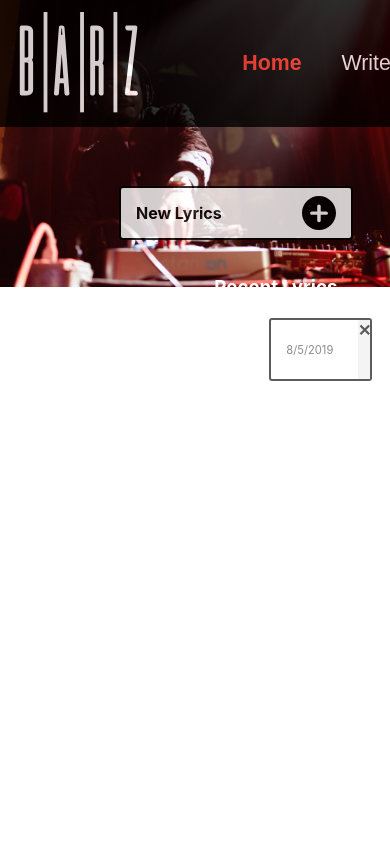
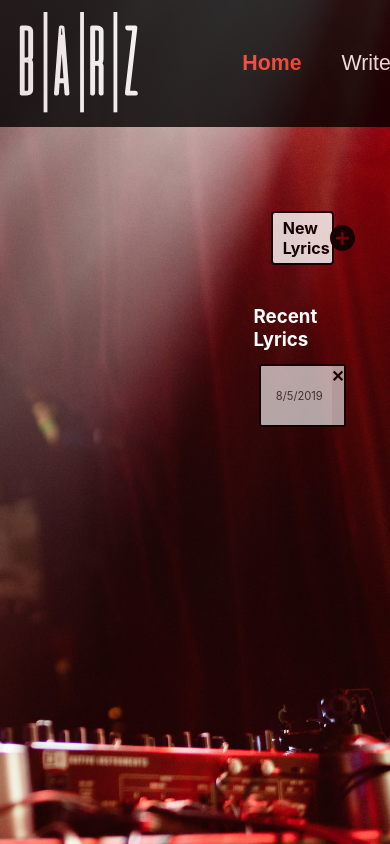
Before and after one commit to rumizen/barz-redux, a React (Create React App) app: page / in a window 390 px wide. Built offline with nearby package versions, Linux system fonts and the light colour scheme; a web font is replaced by a local one.

Commit message:
Add breakpoints and fix minor responsive bugs

```diff
--- a/src/components/HelpPage/HelpPage.scss
+++ b/src/components/HelpPage/HelpPage.scss
@@ -1,6 +1,6 @@
-@import '../../index.scss';
-@import url('https://fonts.googleapis.com/css?family=Rock+Salt&display=swap');
-@import url('https://fonts.googleapis.com/css?family=Muli&display=swap');
+@import "../../index.scss";
+@import url("https://fonts.googleapis.com/css?family=Rock+Salt&display=swap");
+@import url("https://fonts.googleapis.com/css?family=Muli&display=swap");
 
 .help-page-wrapper {
   background-color: white;
@@ -9,11 +9,15 @@
   display: flex;
   flex-direction: column;
   align-items: center;
-};
+  img {
+    max-width: 100%;
+    height: auto;
+  }
+}
 
 .help-page-title {
   margin: 10px 0px 20px 0px;
-  font-family: 'Rock Salt', cursive;
+  font-family: "Rock Salt", cursive;
   font-size: 2rem;
   color: $third-background;
 }
@@ -31,12 +35,12 @@
   position: fixed;
   background-color: white;
   width: 80vw;
-  opacity: .9;
+  opacity: 0.9;
   border: solid black 2px;
   border-radius: 4px;
   height: 80vh;
   overflow-y: scroll;
-  box-shadow: 10px 10px 28px -14px rgba(77,77,77,1);
+  box-shadow: 10px 10px 28px -14px rgba(77, 77, 77, 1);
 }
 
 .help-page::-webkit-scrollbar {
@@ -52,7 +56,7 @@
   h3 {
     color: $third-background;
     font-size: 1.6rem;
-    font-family: 'Muli', sans-serif;
+    font-family: "Muli", sans-serif;
   }
   p {
     text-align: center;
@@ -61,3 +65,17 @@
     border-radius: 8px;
   }
 }
+
+@media screen and (max-width: 1350px) {
+  .help-page-wrapper {
+    background-color: white;
+    position: fixed;
+    width: 100%;
+    display: flex;
+    flex-direction: column;
+    align-items: center;
+    img {
+      display: none;
+    }
+  }
+}
--- a/src/containers/HomePage/HomePage.js
+++ b/src/containers/HomePage/HomePage.js
@@ -18,7 +18,13 @@ export class HomePage extends Component {
       date: new Date().toLocaleDateString("en-US"),
       id: Date.now(),
       active: true,
-      sections: [{ title: "Verse", id: sectionId, bars: [{ id: Date.now(), text: "", sectionId: sectionId }] }]
+      sections: [
+        {
+          title: "Verse",
+          id: sectionId,
+          bars: [{ id: Date.now(), text: "", sectionId: sectionId }]
+        }
+      ]
     };
     localStorage.setItem(
       "barzLyrics",
@@ -43,12 +49,12 @@ export class HomePage extends Component {
 
     return (
       <main className="home-page">
-        <div className="home-page-image">
         <img
+          className="home-page-main-img"
           src="./images/djSmall.jpg"
           alt="a DJ on his turntable with a spotlight shining on him and a background of red stage lights"
         />
-        </div>
+        <section className="home-page-interface">
           <div
             id="createNewLyric"
             className="home-page-write-btn"
@@ -64,6 +70,7 @@ export class HomePage extends Component {
           </div>
           <h3 className="recent-lyrics">Recent Lyrics</h3>
           <section className="home-page-lyrics-wrapper">{allLyrics}</section>
+        </section>
       </main>
     );
   }
--- a/src/containers/HomePage/HomePage.scss
+++ b/src/containers/HomePage/HomePage.scss
@@ -1,66 +1,81 @@
-@import '../../index.scss';
+@import "../../index.scss";
 
 .home-page {
   display: flex;
   justify-content: flex-end;
+  .home-page-main-img {
+    position: fixed;
+    z-index: 0;
+    max-width: 100%;
+    height: auto;
+  }
+}
+
+.home-page-interface {
+  display: flex;
+  flex-direction: column;
+  align-items: center;
+  position: relative;
+  top: 15vh;
+  margin: 10vh 10vw;
+  width: 25vw;
 }
 
 .home-page-lyrics-wrapper {
-  margin-top: 20px;
   display: flex;
   flex-direction: column;
   align-items: center;
   padding: 3px;
-  top: 35vh;
-  right: 2vw;
-  position: fixed;
-  z-index: 5;
   height: 55vh;
-  width: 29.9vw;
   overflow-y: scroll;
-  opacity: .8;
+  opacity: 0.8;
+  width: 100%;
+}
+
+.recent-lyrics {
+  color: white;
+  margin: 40px 0px 10px 0px;
+}
+
+.home-page-write-btn {
+  display: flex;
+  justify-content: space-between;
+  align-items: center;
+  height: 50px;
+  width: 10vw;
+  outline: none;
+  font-size: 12pt;
+  font-weight: 700;
+  background-color: white;
   border-radius: 4px;
+  border: solid black 2px;
+  padding: 0px 10px;
+  opacity: 0.8;
+  &:hover {
+    opacity: 0.7;
+    cursor: pointer;
+    background-color: $third-background;
+    color: white;
+  }
+  .home-page-write-btn-icon {
+    height: 3vh;
+    // margin-left: 170px;
+  }
 }
 
 .home-page-lyrics-wrapper::-webkit-scrollbar {
   width: 0 !important;
 }
 
-.recent-lyrics {
-  top: 28vh;
-  right: 13.5vw;
-  position: fixed;
-  z-index: 5;
-  color: white;
-  margin: 40px 0px 10px 0px;
-  align-self: center;
-}
-
-.home-page-write-btn {
-  top: 22vh;
-  right: 9.5vw;
-  position: fixed;
-  z-index: 5;
-  display: flex;
-  justify-content: space-between;
-  align-items: center;
-  height: 50px;
-  width: 200px;
-  outline: none;
-  font-size: 12pt;
-  font-weight: 700;
-  background-color: white;
-  border-radius: 4px;
-  border: solid black 2px;
-  padding: 0px 15px;
-  opacity: .8;
-  &:hover {
-    opacity: .7;
-    cursor: pointer;
-    background-color: $third-background;
-    color: white;
-  }
-  .home-page-write-btn-icon {
-    height: 4vh;
+@media screen and (max-width: 1300px) {
+  .home-page {
+    display: flex;
+    justify-content: flex-end;
+    .home-page-main-img {
+      position: fixed;
+      z-index: 0;
+      max-width: 300%;
+      height: auto;
+    }
   }
 }
--- a/src/containers/PerformPage/PerformPage.scss
+++ b/src/containers/PerformPage/PerformPage.scss
@@ -1,7 +1,6 @@
 @import "../../index.scss";
-@import url('https://fonts.googleapis.com/css?family=Rock+Salt&display=swap');
-@import url('https://fonts.googleapis.com/css?family=Muli&display=swap');
-
+@import url("https://fonts.googleapis.com/css?family=Rock+Salt&display=swap");
+@import url("https://fonts.googleapis.com/css?family=Muli&display=swap");
 
 @keyframes scrollDown {
   0% {
@@ -41,13 +40,12 @@
   top: 15vh;
   z-index: 91;
   width: 70vw;
-  height: 80vh;
   box-shadow: 10px 10px 28px -14px rgba(77, 77, 77, 1);
   .scroll-on {
     animation: scrollDown 50s linear 1;
   }
   .lyric-section {
-    font-family: 'Muli', sans-serif;
+    font-family: "Muli", sans-serif;
     display: flex;
     flex-direction: column;
     align-items: center;
@@ -71,7 +69,7 @@
   position: relative;
   z-index: 200;
   .perform-lyric-title {
-    font-family: 'Rock Salt', cursive;
+    font-family: "Rock Salt", cursive;
     color: white;
     width: 100%;
     margin: 0px 0px 0px 20px;
@@ -86,7 +84,7 @@
     color: white;
     &:hover {
       cursor: pointer;
-      opacity: .7;
+      opacity: 0.7;
     }
   }
 }
@@ -102,3 +100,17 @@
     color: $main-accent;
   }
 }
+
+@media screen and (max-width: 1200px) {
+  .perform-page {
+    display: flex;
+    flex-direction: column;
+    align-items: center;
+    img {
+      position: fixed;
+      z-index: 0;
+      max-width: 300%;
+      height: auto;
+    }
+  }
+}
--- a/src/containers/WritePage/WritePage.scss
+++ b/src/containers/WritePage/WritePage.scss
@@ -227,3 +227,14 @@
     height: auto;
   }
 }
+
+@media screen and (max-width: 1200px) {
+  .background-img-wrapper {
+    position: absolute;
+    z-index: -100;
+    img {
+      max-width: 300%;
+      height: auto;
+    }
+  }
+}
```
Lines whose indentation alone changed are shown as unchanged.
